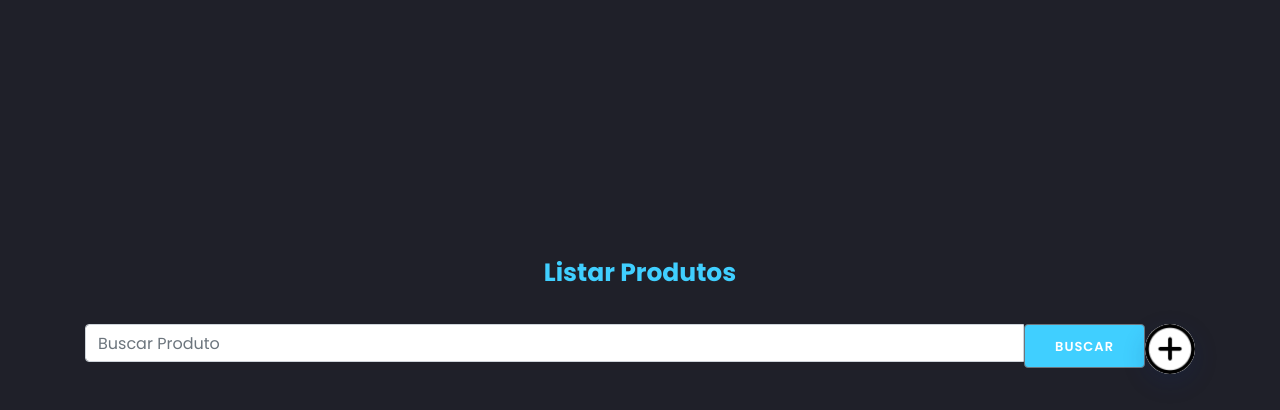
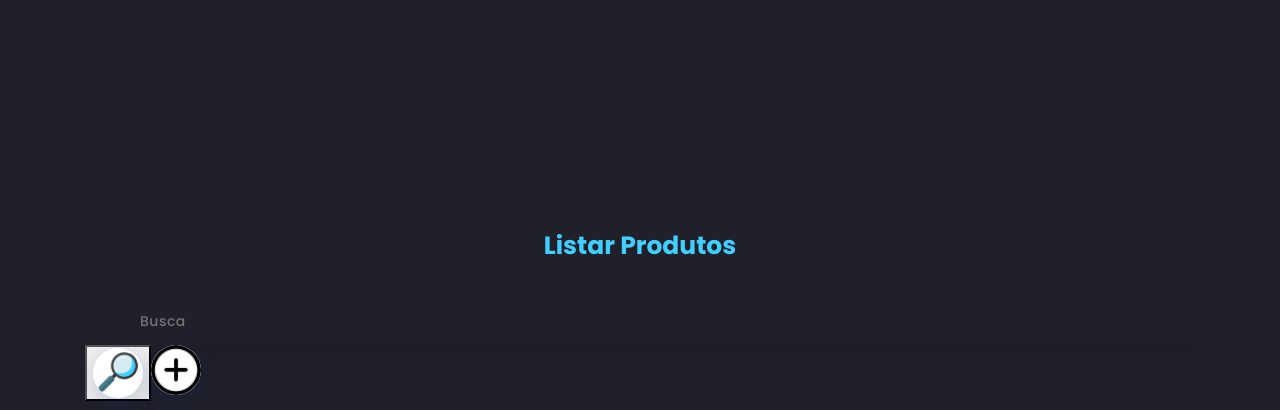
Before and after one commit to eolnardo/loja-de-musica, a Spring Boot app: page /listar-produtos in a window 1280 px wide. Shown: the part 48-458 px from the top of the page. Run offline with Spring Boot 4, Linux system fonts and the light colour scheme; data that the repository does not hold is empty.

Commit message:
V 0.0.16
+ função de busca do produto

```diff
--- a/lojademusica/src/main/resources/templates/listar-produtos.html
+++ b/lojademusica/src/main/resources/templates/listar-produtos.html
@@ -31,8 +31,10 @@
                         <form action="/listar-produtos" method="GET">
                             <div class="search">
                                 <div class="input-group mb-3">
-                                    <input type="text" class="form-control" placeholder="Buscar Produto" aria-label="Buscar Produto" aria-describedby="button-addon2">
-                                    <button class="btn btn-secondary" type="button" id="button-addon2">Buscar</button>
+                                    <form action="/listar-produtos" method="GET">
+                                        <input type="text" class="form-style" placeholder="Busca" name="q">
+                                        <button type="submit"><img src="/images/search.png" alt=""></button>
+                                    </form>
                                     <a th:href="@{/cadastrar-produto}"><img src="/images/add.png" alt=""></a>
                                 </div>
 
```
